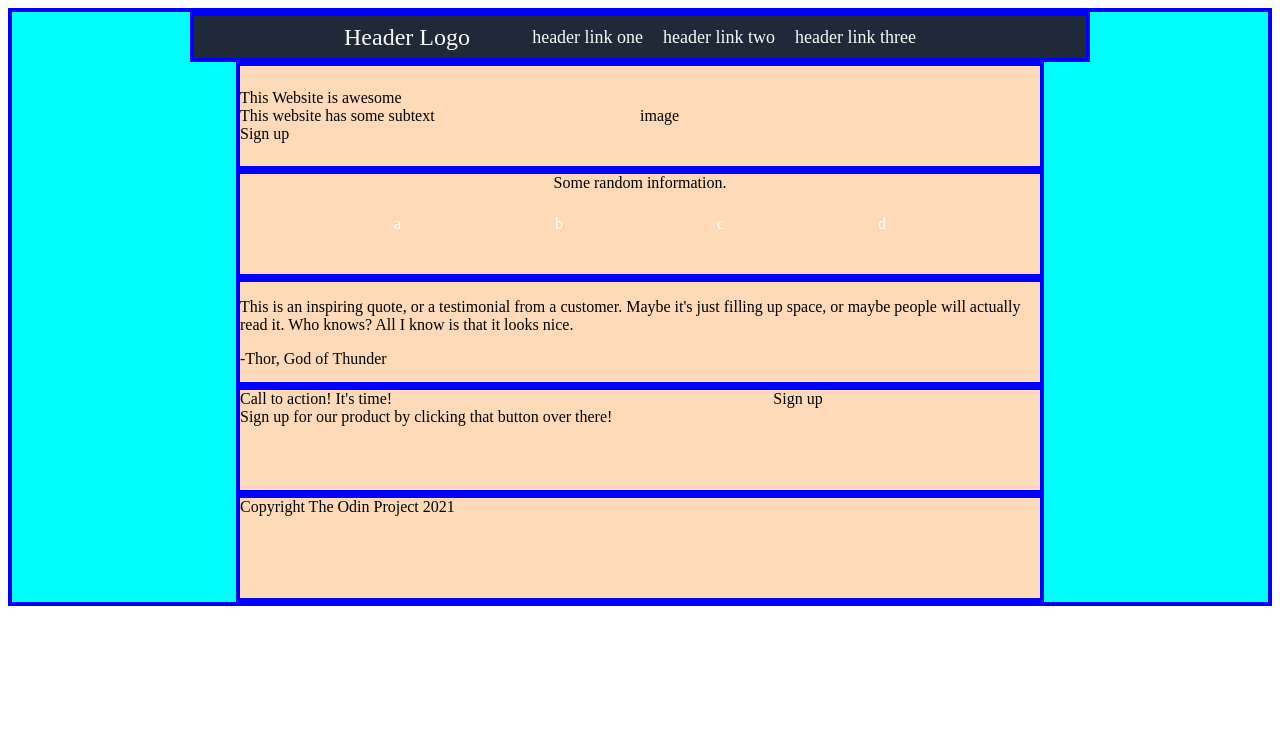
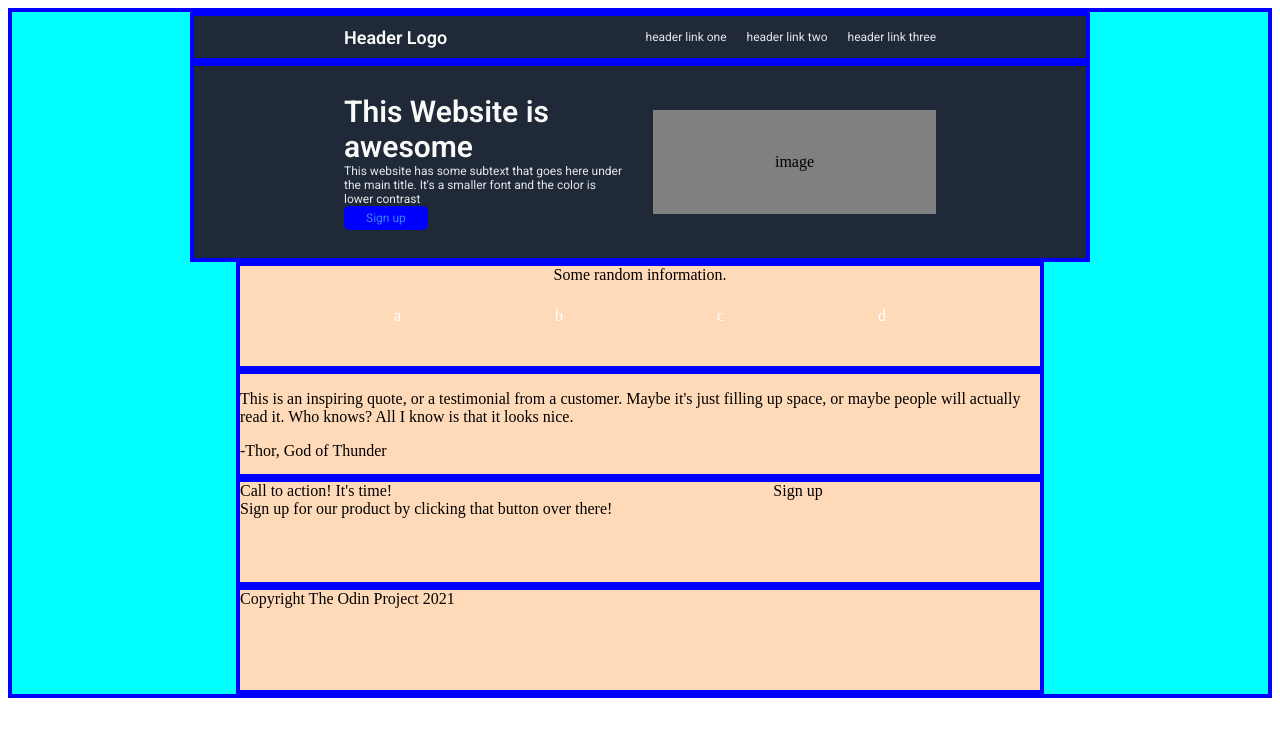
Before and after one commit to edgarcrd/landing-page, a plain HTML site: page index.html in a window 1280 px wide. Drawn offline with Linux system fonts and the light colour scheme.

Commit message:
section2 completed

```diff
--- a/index.html
+++ b/index.html
@@ -2,6 +2,9 @@
 <html lang="en">
   <head>
     <link rel="stylesheet" href="styles.css">
+    <link rel="preconnect" href="https://fonts.googleapis.com">
+    <link rel="preconnect" href="https://fonts.gstatic.com" crossorigin>
+    <link href="https://fonts.googleapis.com/css2?family=Roboto:ital,wght@0,100..900;1,100..900&display=swap" rel="stylesheet">
     <meta charset="UTF-8">
     <title>My First Webpage</title>
   </head>
@@ -17,7 +20,7 @@
       <div class="section1">
         <div class="web-description">
           <div class="title">This Website is awesome</div>
-          <div class="text">This website has some subtext</div>
+          <div class="text">This website has some subtext that goes here under the main title. It's a smaller font and the color is lower contrast</div>
           <div class="button">Sign up</div>
         </div>
         <div class="image">image</div>
--- a/styles.css
+++ b/styles.css
@@ -23,28 +23,82 @@
 
 .header .logo {
   color: #F9FAF8;
-  font-size: 24px;
+  font-family: "Roboto", sans-serif;
+  font-size: 18px;
+  font-weight: 600;
   align-items: flex-start;
   flex: 1;
 }
 
-.header div {
-  color: #F9FAF8;
-  font-size: 18px;
-  margin-right: 20px;
+.header .link1 {
+  font-family: "Roboto", sans-serif;
+  color: #E5E7EB;
+  font-size: 12px;
+  margin-left: 20px;
+}
+
+.header .link2 {
+  font-family: "Roboto", sans-serif;
+  color: #E5E7EB;
+  font-size: 12px;
+  margin-left: 20px;
+}
+
+.header .link3 {
+  font-family: "Roboto", sans-serif;
+  color: #E5E7EB;
+  font-size: 12px;
+  margin-left: 20px;
 }
 
 .section1 {
-  background-color: peachpuff;
+  box-sizing: border-box;
+  background-color: #1F2937;
   border: 4px solid blue;
-  height: 100px;
-  width: 800px;
+  height: 200px;
+  width: 900px;
   display: flex;
   align-items: center;
+  padding-left: 150px;
+  padding-right: 150px;
 }
 
-.section1 div {
+.section1 .web-description {
   flex: 1;
+  padding-right: 30px;
+}
+
+.section1 .image {
+  text-align: center;
+  align-content: center;
+  flex: 1;
+  border: 2px solid gray;
+  background-color: gray;
+  height: 100px;
+}
+
+.section1 .title {
+  color: #F9FAF8;
+  font-family: "Roboto", sans-serif;
+  font-size: 30px;
+  font-weight: 600;
+}
+
+.section1 .text {
+  color: #E5E7EB;
+  font-family: "Roboto", sans-serif;
+  font-size: 12px;
+}
+
+.section1 .button {
+  color: #3882F6;
+  font-family: "Roboto", sans-serif;
+  font-size: 12px;
+  border: 2px solid blue;
+  background-color: blue;
+  width: fit-content;
+  border-radius: 5px;
+  padding: 3px 20px;
 }
 
 .section2 {
```
